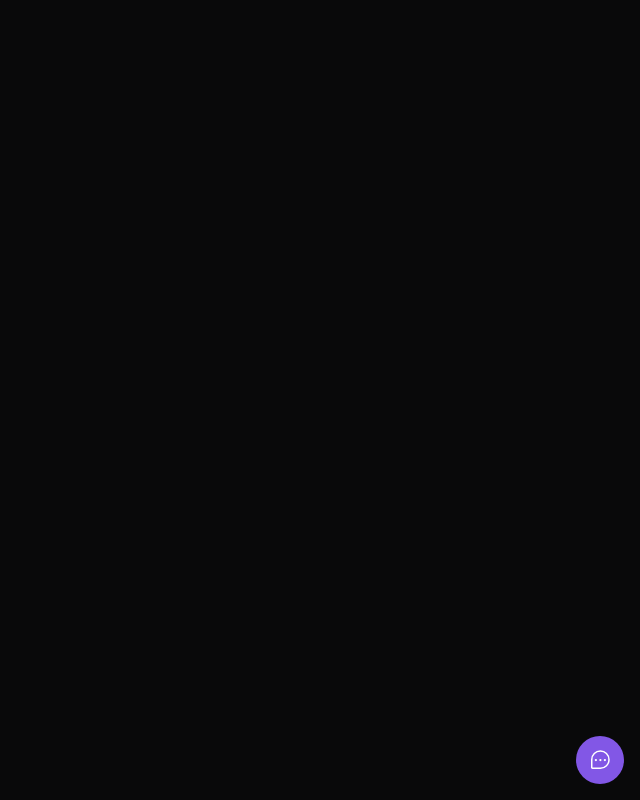
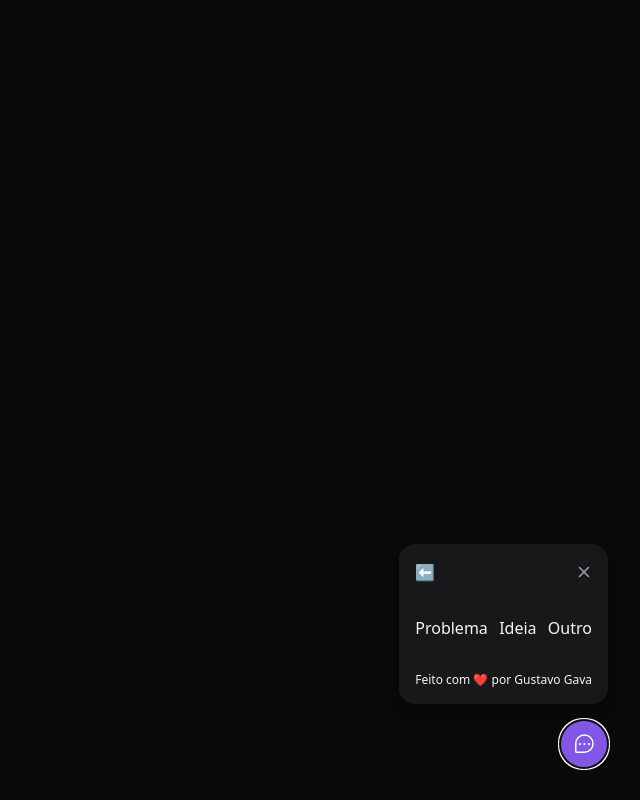
Before and after one commit to Gustavo-Gava/nlw-return-web, a React (Vite) app: page / in a window 1280 px wide. Both pictures are taken after a click on the button "Feedback". Shown: the whole page, without its empty margins (640-1280 px from the left). Built offline with nearby package versions, Linux system fonts and the light colour scheme.

Commit message:
feat: added Widget component

```diff
--- /dev/null
+++ b/src/components/CloseButton/index.tsx
@@ -0,0 +1,17 @@
+import { Popover } from "@headlessui/react"
+import { X } from "phosphor-react"
+
+interface CloseButtonProps {
+	absolute?: boolean
+}
+
+export function CloseButton({ absolute = false }: CloseButtonProps) {
+	return (
+		<Popover.Button
+			className={`${absolute && "absolute top-5 right-5"} dark:text-zinc-400 hover:text-zinc-400`}
+			title="Fechar formulário de Feedback"
+		>
+			<X className="w-4 h-4" weight="bold" />
+		</Popover.Button>
+	)
+}
--- a/src/components/Widget/index.tsx
+++ b/src/components/Widget/index.tsx
@@ -1,16 +1,22 @@
+import { Popover } from "@headlessui/react"
 import { ChatTeardropDots } from "phosphor-react"
+import { WidgetForm } from "../WidgetForm"
 
 export function Widget() {
 	return (
-		<div className="absolute bottom-4 right-4">
-			<button className="bg-brand-500 rounded-full px-3 h-12 text-white flex items-center group">
+		<Popover className="absolute bottom-4 right-4 md:bottom-8 md:right-8 flex flex-col items-end">
+			<Popover.Panel>
+				<WidgetForm />
+			</Popover.Panel>
+
+			<Popover.Button className="bg-brand-500 rounded-full px-3 h-12 text-white flex items-center group">
 				<ChatTeardropDots className="w-6 h-6" />
 
 				<span className="max-w-0 overflow-hidden group-hover:max-w-xs transition-all duration-500">
 					<span className="pl-2" />
 					Feedback
 				</span>
-			</button>
-		</div>
+			</Popover.Button>
+		</Popover>
 	)
 }
--- /dev/null
+++ b/src/components/WidgetForm/index.tsx
@@ -0,0 +1,18 @@
+import { feedbackTypes } from "../../utils/widget/feedbackTypes"
+import { WidgetFormHeader } from "./WidgetFormHeader"
+
+export function WidgetForm() {
+	return (
+		<div className="flex flex-col items-center dark:bg-surface-primary-dark relative p-4 mb-4 rounded-2xl shadow-lg w-[calc(100vw-2rem)] md:w-auto">
+			<WidgetFormHeader />
+
+			<main className="flex justify-between py-8 gap-2 w-full">
+				{Object.entries(feedbackTypes).map(([key, value]) => (
+					<span key={key}>{value.title}</span>
+				))}
+			</main>
+
+			<footer className="text-xs">Feito com ❤️ por Gustavo Gava</footer>
+		</div>
+	)
+}
--- /dev/null
+++ b/src/utils/widget/feedbackTypes.ts
@@ -0,0 +1,27 @@
+import bugImageUrl from "../../assets/svg/bug.svg"
+import ideaImageUrl from "../../assets/svg/idea.svg"
+import thoughtImageUrl from "../../assets/svg/thought.svg"
+
+export const feedbackTypes = {
+	BUG: {
+		title: "Problema",
+		image: {
+			source: bugImageUrl,
+			alt: "Imagem de um inseto",
+		},
+	},
+	IDEA: {
+		title: "Ideia",
+		image: {
+			source: ideaImageUrl,
+			alt: "Imagem de uma lâmpada",
+		},
+	},
+	OTHER: {
+		title: "Outro",
+		image: {
+			source: thoughtImageUrl,
+			alt: "Imagem de um balão de pensamento",
+		},
+	},
+}
```
